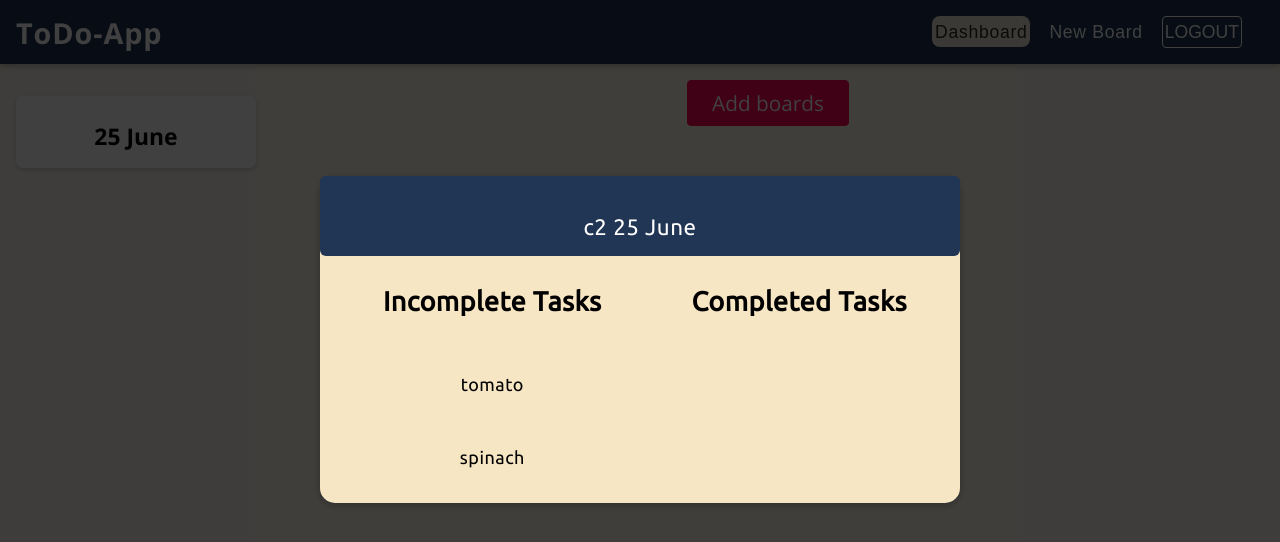
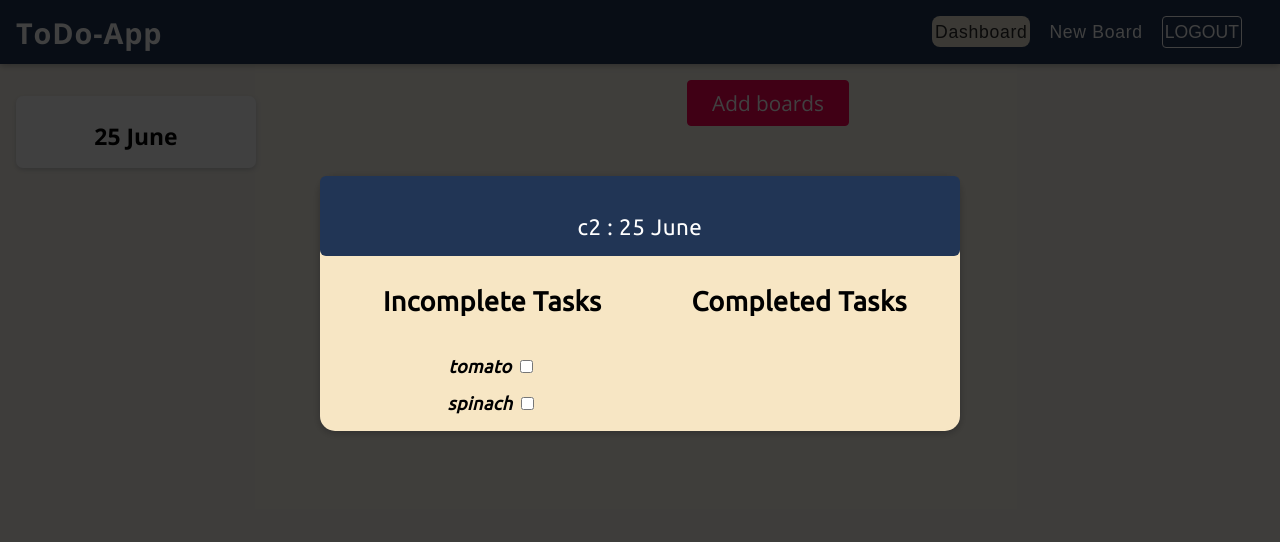
Before and after one commit to Aakash-mishra2/todo-app-assignment, a React (Create React App) app: page / in a window 1280 px wide. Both pictures are taken after a click on the element "25 June". Shown: the top 542 px of the page. Built offline with nearby package versions, Linux system fonts and the light colour scheme; a web font is replaced by a local one.

Commit message:
reducers logic 4 parts

```diff
--- a/src/boards/singleBoard.js
+++ b/src/boards/singleBoard.js
@@ -3,21 +3,27 @@ import Modal from "../shared/UIElements/Modal";
 import './styles/singleBoard.css';
 
 const SingleBoard = (props) => {
-
+    const handleChange = (event) => {
+         console.log(event.target.name);
+    }
     const [openBox, setOpenBox] = useState(false);
     const toggleBoard = () => setOpenBox(prev => !prev);
     return (
         <React.Fragment>
-
             <Modal
                 show={openBox}
                 closeBox={toggleBoard}
-                header={<p>{props.id}  {props.date}</p>}
+                header={<p>{props.id} : {props.date}</p>}
             >
                 <section className='alltasks'>
                     <div className='done'>
                         <h1>Incomplete Tasks</h1>
-                        {props.remTasks.map(x => <p>{x}</p>)}
+                        {props.remTasks.map(x =>
+                            <label htmlFor={x}>
+                            <b><em>{x}      </em></b>
+                            <input type='checkbox' name={x} onChange={handleChange} />
+                            </label>
+                        )}
                     </div>
                     <div className='notDone'>
                         <h1>Completed Tasks</h1>
--- a/src/features/boardSlice.js
+++ b/src/features/boardSlice.js
@@ -23,8 +23,25 @@ const boardSlice = createSlice({
     name: 'boards',
     initialState,
     reducers: {
-        addTodo: {},
-        deleteTodo: {},
+        addTodo: (state, action) => {
+            const newTask = action.payload.taskName;
+            const activeBoard = action.payload.boardName;
+            const selectedBoard = state.boards.findIndex((x) => x.id === activeBoard);
+            state.boards[selectedBoard].leftTodo.push(newTask);
+        },
+        deleteTodo: (state, action)=>{
+            const delTask = action.payload.taskName;
+            const activeBoard = action.payload.boardName;
+            const selectedBoard = state.boards.findIndex((x) => x.id === activeBoard);
+            state.boards[selectedBoard].leftTodo = state.boards[selectedBoard].leftTodo.filter((item) => item !== delTask);
+        },
+        completeTodo: (state, action) => {
+            const delTask = action.payload.taskName;
+            const activeBoard = action.payload.boardName;
+            const selectedBoard = state.boards.findIndex((x) => x.id === activeBoard);
+            state.boards[selectedBoard].leftTodo = state.boards[selectedBoard].leftTodo.filter((item) => item !== delTask);
+            state.boards[selectedBoard].doneTodo.push(delTask);
+        },
         createBoard: (state, action) => {
             const id = action.payload.name;
             const date = action.payload.date;
```
